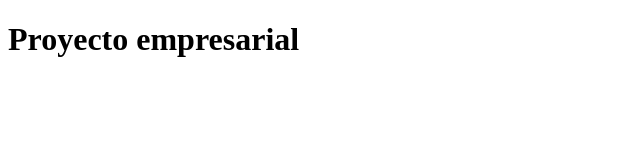
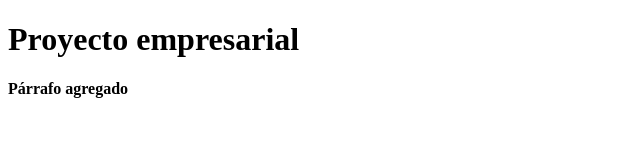
Before and after one commit to jaimegr11/CursoGIT, a plain HTML site: page index.html in a window 1280 px wide. Shown: the whole page, without its empty margins (0-640 px from the left). Drawn offline with Linux system fonts and the light colour scheme.

Commit message:
Update index.html

```diff
--- a/index.html
+++ b/index.html
@@ -8,5 +8,6 @@
 
 <body>
 <h1> Proyecto empresarial</h1>
+  <p> Párrafo agregado
 </body>
 </html>
```
